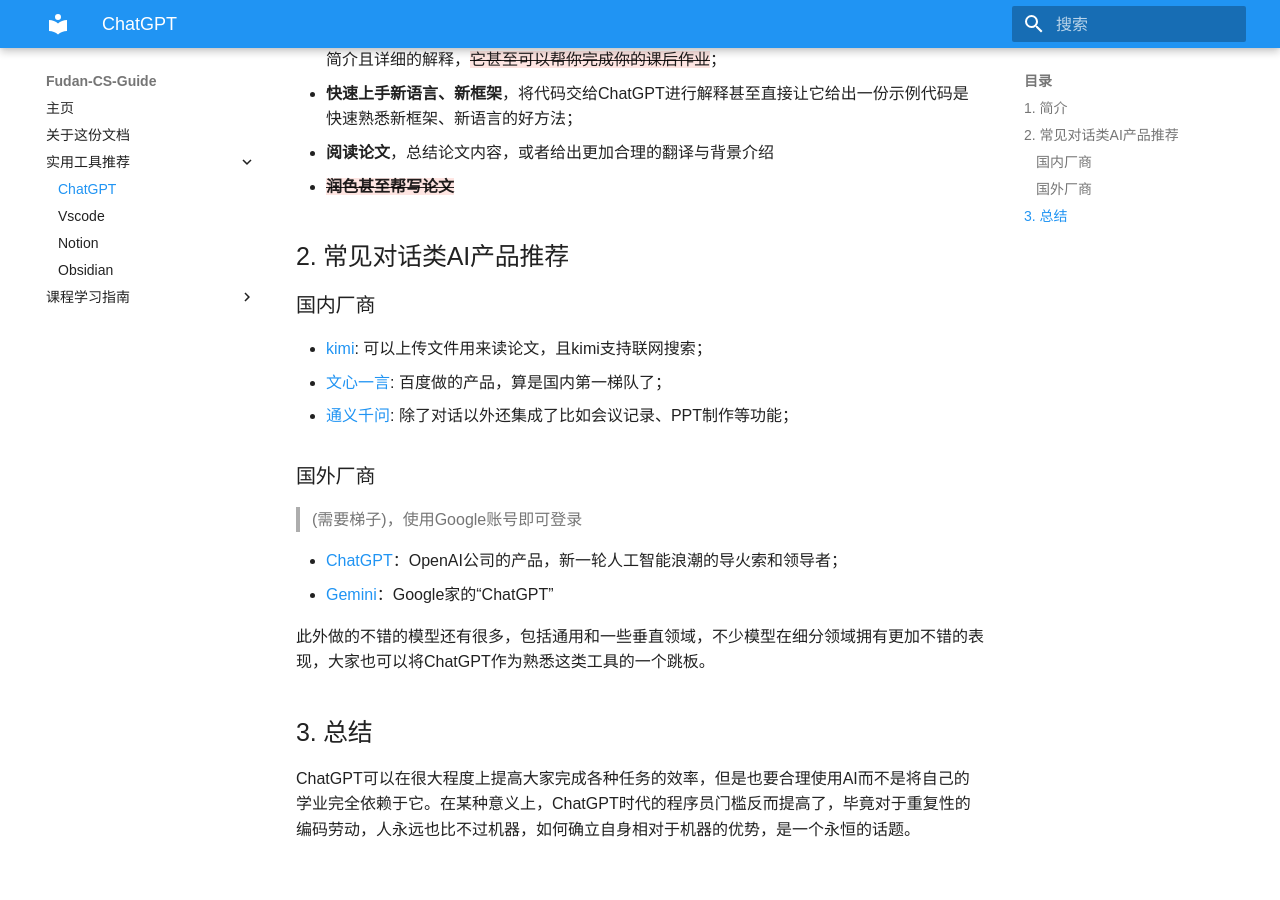
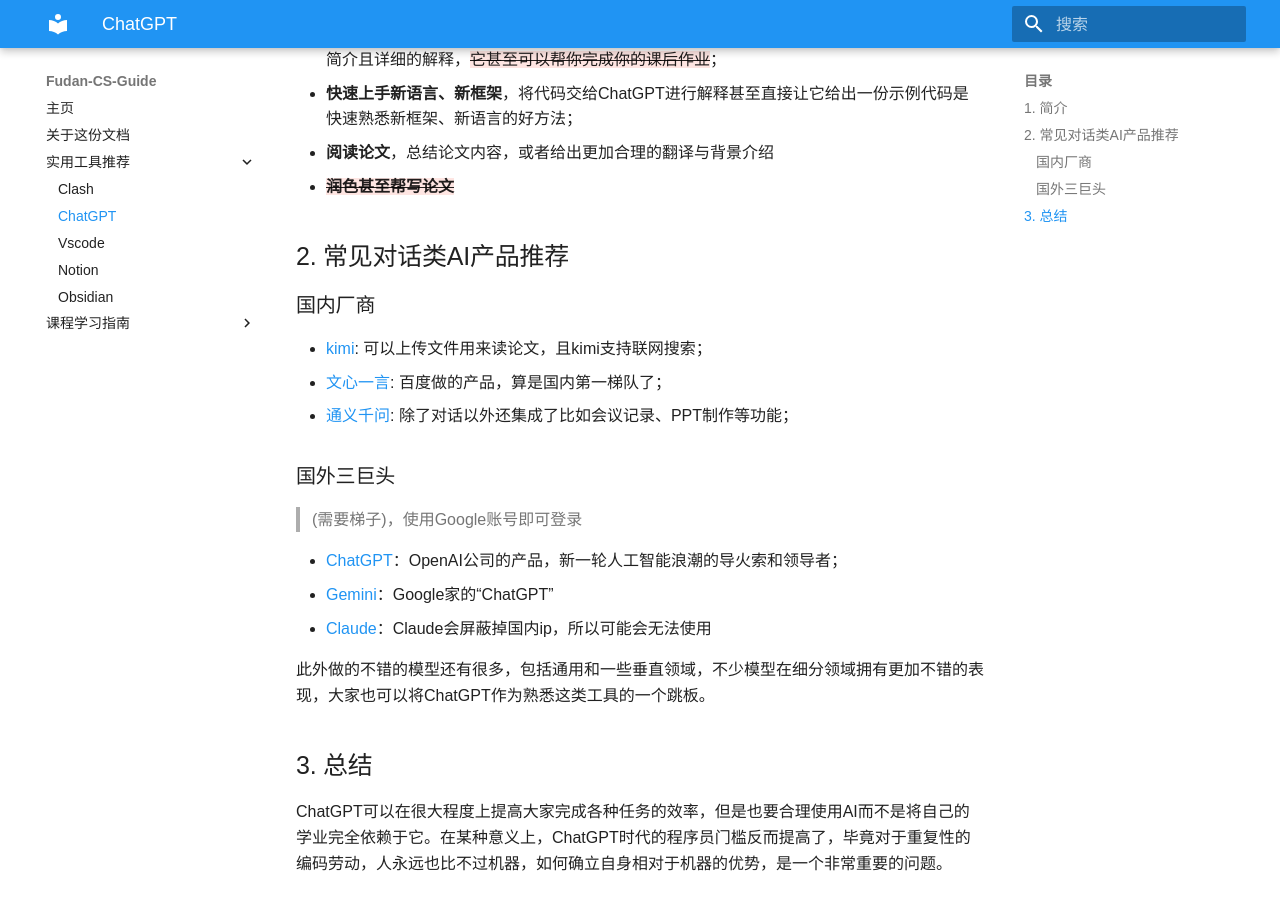
Before and after one commit to Fudan-CS-Guide/Fudan-CS-Guide.github.io, an MkDocs documentation site: the page built from docs/实用工具推荐/ChatGPT.md, in a window 1280 px wide and 900 px high, scrolled down 1088 px. Built offline with MkDocs 1.6.1 and Material for MkDocs 9.7.7, drawn with Linux system fonts in a browser that asks for light colours; a style sheet for code colours, icons or effects is not loaded; before the commit the page ends 1955 px from its top, so only the background shows below that.

Commit message:
feat: clash相关内容

```diff
--- a/docs/实用工具推荐/ChatGPT.md
+++ b/docs/实用工具推荐/ChatGPT.md
@@ -24,17 +24,18 @@
 
 - [kimi](https://kimi.moonshot.cn/): 可以上传文件用来读论文，且kimi支持联网搜索；
 - [文心一言](https://yiyan.baidu.com/welcome): 百度做的产品，算是国内第一梯队了；
-- [通义千问]([通义tongyi.ai_你的全能AI助手-通义千问 (aliyun.com)](https://tongyi.aliyun.com/)): 除了对话以外还集成了比如会议记录、PPT制作等功能；
+- [通义千问](https://tongyi.aliyun.com/): 除了对话以外还集成了比如会议记录、PPT制作等功能；
 
-### 国外厂商
+### 国外三巨头
 
 > (需要梯子)，使用Google账号即可登录
 
 - [ChatGPT](https://chat.openai.com)：OpenAI公司的产品，新一轮人工智能浪潮的导火索和领导者；
-- [Gemini]([Gemini (google.com)](https://gemini.google.com/app))：Google家的“ChatGPT”
+- [Gemini](https://gemini.google.com/app)：Google家的“ChatGPT”
+- [Claude](https://www.anthropic.com/claude)：Claude会屏蔽掉国内ip，所以可能会无法使用
 
 此外做的不错的模型还有很多，包括通用和一些垂直领域，不少模型在细分领域拥有更加不错的表现，大家也可以将ChatGPT作为熟悉这类工具的一个跳板。
 
 ## 3. 总结
 
-ChatGPT可以在很大程度上提高大家完成各种任务的效率，但是也要合理使用AI而不是将自己的学业完全依赖于它。在某种意义上，ChatGPT时代的程序员门槛反而提高了，毕竟对于重复性的编码劳动，人永远也比不过机器，如何确立自身相对于机器的优势，是一个永恒的话题。
+ChatGPT可以在很大程度上提高大家完成各种任务的效率，但是也要合理使用AI而不是将自己的学业完全依赖于它。在某种意义上，ChatGPT时代的程序员门槛反而提高了，毕竟对于重复性的编码劳动，人永远也比不过机器，如何确立自身相对于机器的优势，是一个非常重要的问题。
--- a/mkdocs.yml
+++ b/mkdocs.yml
@@ -4,6 +4,7 @@
   - index.md
   - about.md
   - 实用工具推荐:
+    - 实用工具推荐/Clash.md
     - 实用工具推荐/ChatGPT.md
     - 实用工具推荐/Vscode.md
     - 实用工具推荐/Notion.md
```
Also changed, not shown: docs/实用工具推荐/Clash.md (added, +55 -0 lines), docs/images/Snipaste_2024-09-26_20-18-36.png (added), docs/images/Snipaste_2024-09-26_20-26-12.png (added), docs/images/clash1.png (added), docs/images/clash2.png (added), docs/images/clash3.png (added).
